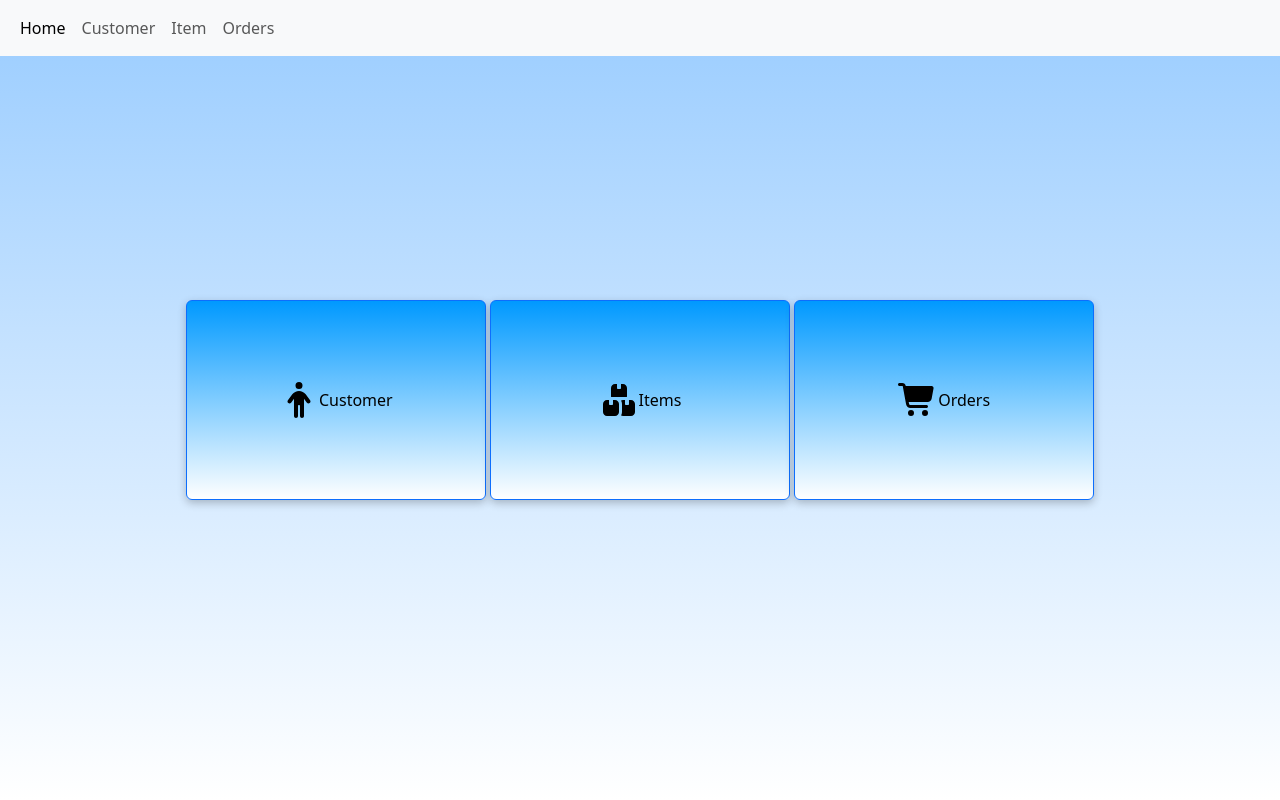
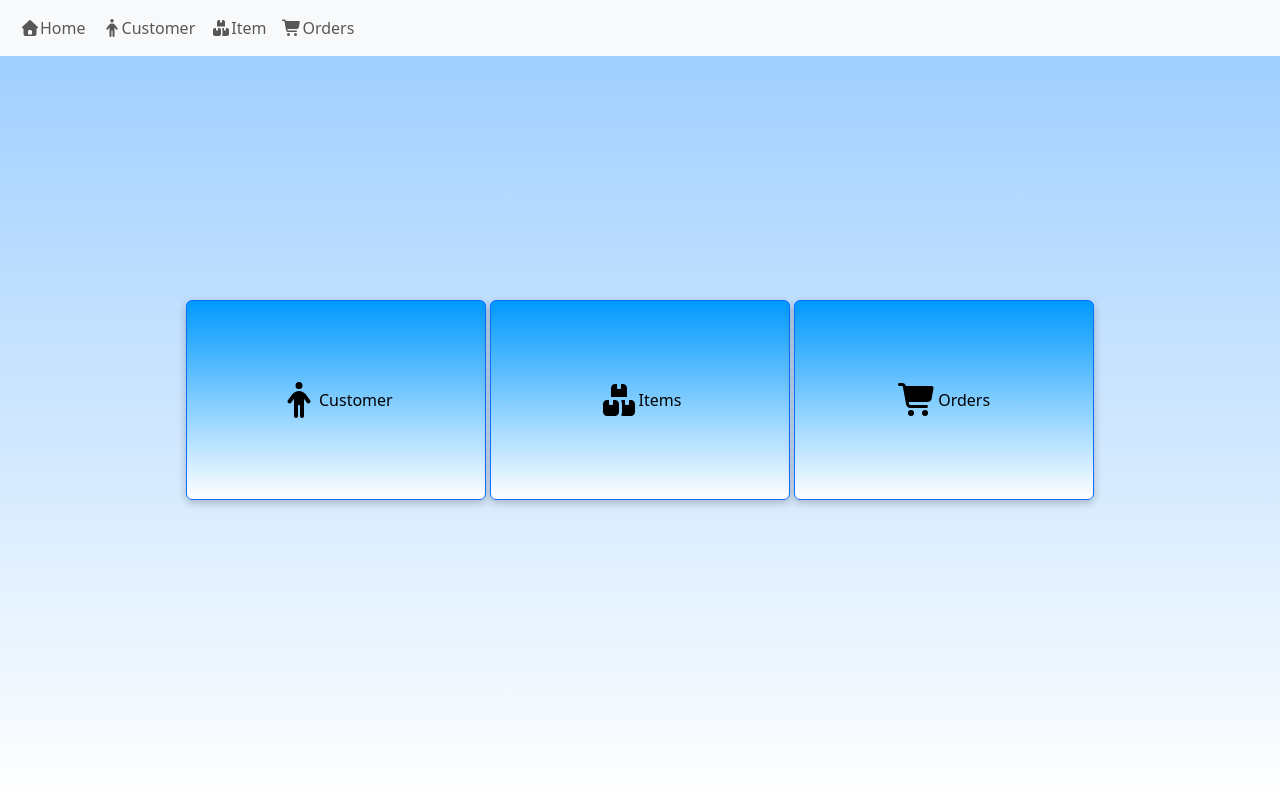
Before and after one commit to IroshPerera/internet_technologies_assignment_06, a plain HTML site: page index.html in a window 1280 px wide. Shown: the top 800 px of the page. Drawn offline with Linux system fonts and the light colour scheme.

Commit message:
add icons

```diff
--- a/index.html
+++ b/index.html
@@ -25,10 +25,10 @@
             </button>
             <div class="collapse navbar-collapse" id="navbarNavAltMarkup">
                 <div id="nav_list" class="navbar-nav">
-                    <a class="nav-link active" aria-current="page" href="#home">Home</a>
-                    <a class="nav-link" href="#customer">Customer</a>
-                    <a class="nav-link" href="#item">Item</a>
-                    <a class="nav-link" href="#order">Orders</a>
+                    <a class="nav-link" href="#home"><i class="fa-solid fa-house"></i>Home</a>
+                    <a class="nav-link" href="#customer"><i class="fa-solid fa-person"></i>Customer</a>
+                    <a class="nav-link" href="#item"><i class="fa-solid fa-boxes-stacked"></i>Item</a>
+                    <a class="nav-link" href="#order"><i class="fa-solid fa-cart-shopping"></i>Orders</a>
 
                 </div>
             </div>
```
